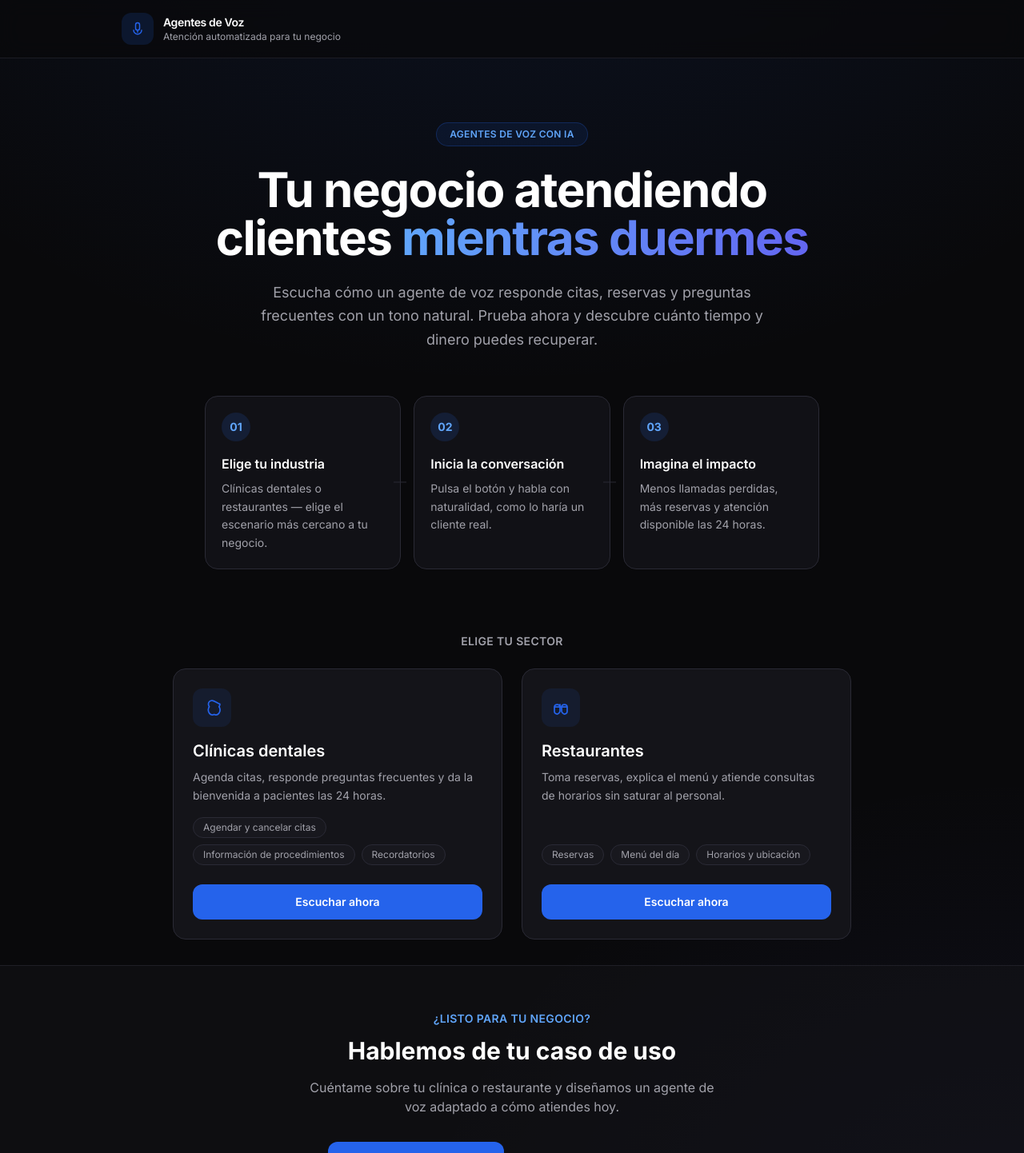
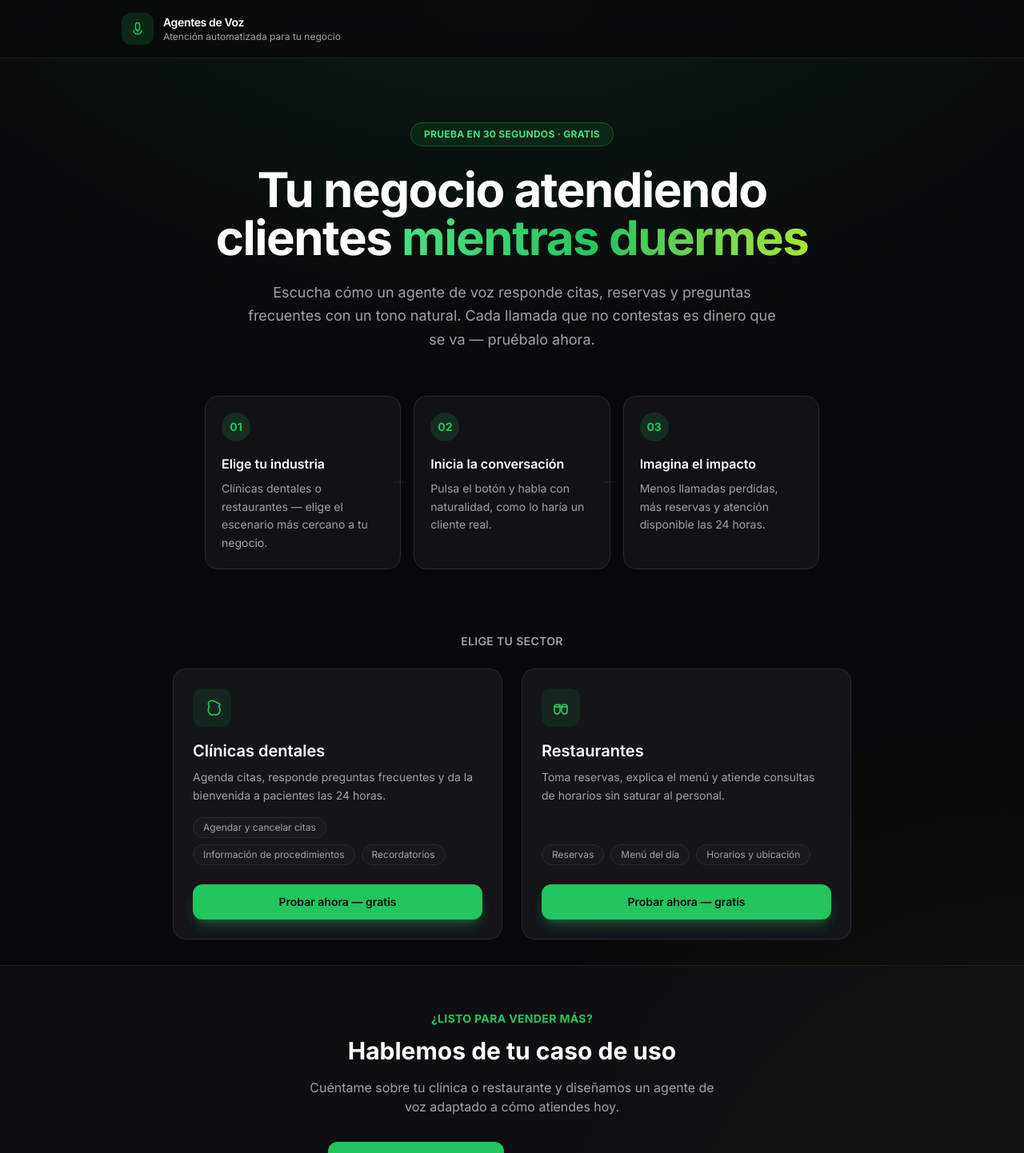
Before and after one commit to suulcoder/demo, a React (Vite) app: page / in a window 1280 px wide. Shown: the top 1442 px of the page at 80% size. Built offline with nearby package versions, Linux system fonts and the light colour scheme.

Commit message:
Apply conversion-focused green palette and sales copy
Use high-contrast green CTAs on dark background with urgency-driven hero and contact messaging.

Co-authored-by: Cursor <cursoragent@cursor.com>

```diff
--- a/src/components/AgentCard.tsx
+++ b/src/components/AgentCard.tsx
@@ -36,7 +36,7 @@ export function AgentCard({ agent, onSelect }: AgentCardProps) {
         disabled={isPlaceholder}
         aria-label={`Escuchar agente para ${agent.title}`}
       >
-        {isPlaceholder ? 'Próximamente' : 'Escuchar ahora'}
+        {isPlaceholder ? 'Próximamente' : 'Probar ahora — gratis'}
       </Button>
     </article>
   )
--- a/src/components/ContactSection.tsx
+++ b/src/components/ContactSection.tsx
@@ -1,7 +1,7 @@
 const CONTACT_EMAIL = 'saul.contreras.agents@gmail.com'
 
 const primaryLinkClass =
-  'inline-flex min-w-[220px] cursor-pointer items-center justify-center gap-2 rounded-xl bg-accent px-5 py-3 text-sm font-semibold text-white transition-colors hover:bg-accent-hover focus-visible:outline-none focus-visible:ring-2 focus-visible:ring-accent/50 focus-visible:ring-offset-2 focus-visible:ring-offset-surface'
+  'inline-flex min-w-[220px] cursor-pointer items-center justify-center gap-2 rounded-xl bg-accent px-5 py-3 text-sm font-bold text-surface shadow-lg shadow-accent/30 transition-all hover:bg-accent-hover hover:shadow-accent/45 focus-visible:outline-none focus-visible:ring-2 focus-visible:ring-accent/50 focus-visible:ring-offset-2 focus-visible:ring-offset-surface'
 
 export function ContactSection() {
   return (
@@ -10,8 +10,8 @@ export function ContactSection() {
       aria-labelledby="contact-heading"
     >
       <div className="mx-auto max-w-2xl text-center">
-        <p className="text-sm font-semibold uppercase tracking-wide text-accent-soft">
-          ¿Listo para tu negocio?
+        <p className="text-sm font-bold uppercase tracking-wide text-accent">
+          ¿Listo para vender más?
         </p>
         <h2 id="contact-heading" className="mt-3 text-2xl font-bold sm:text-3xl">
           Hablemos de tu caso de uso
@@ -30,7 +30,7 @@ export function ContactSection() {
           </a>
           <a
             href={`mailto:${CONTACT_EMAIL}`}
-            className="text-sm text-muted transition-colors hover:text-accent-soft"
+            className="text-sm text-muted transition-colors hover:text-accent"
           >
             {CONTACT_EMAIL}
           </a>
--- a/src/components/Hero.tsx
+++ b/src/components/Hero.tsx
@@ -19,20 +19,20 @@ const STEPS = [
 export function Hero() {
   return (
     <section className="mx-auto max-w-4xl px-6 py-14 text-center sm:py-20">
-      <div className="mb-6 inline-flex items-center gap-2 rounded-full border border-accent/25 bg-accent/10 px-4 py-1.5 text-xs font-semibold uppercase tracking-wide text-accent-soft">
-        Agentes de voz con IA
+      <div className="mb-6 inline-flex items-center gap-2 rounded-full border border-accent/30 bg-accent/10 px-4 py-1.5 text-xs font-bold uppercase tracking-wide text-accent-soft">
+        Prueba en 30 segundos · Gratis
       </div>
 
       <h1 className="text-4xl font-bold tracking-tight sm:text-5xl lg:text-6xl">
         Tu negocio atendiendo clientes{' '}
-        <span className="bg-gradient-to-r from-accent-soft to-highlight bg-clip-text text-transparent">
+        <span className="bg-gradient-to-r from-accent-soft via-accent to-highlight bg-clip-text text-transparent">
           mientras duermes
         </span>
       </h1>
 
       <p className="mx-auto mt-6 max-w-2xl text-lg leading-relaxed text-muted">
         Escucha cómo un agente de voz responde citas, reservas y preguntas frecuentes con un
-        tono natural. Prueba ahora y descubre cuánto tiempo y dinero puedes recuperar.
+        tono natural. Cada llamada que no contestas es dinero que se va — pruébalo ahora.
       </p>
 
       <ol className="mx-auto mt-14 grid max-w-3xl gap-4 text-left sm:grid-cols-3">
@@ -43,11 +43,11 @@ export function Hero() {
           >
             {index < STEPS.length - 1 && (
               <span
-                className="absolute top-1/2 -right-2 hidden h-px w-4 -translate-y-1/2 bg-border sm:block"
+                className="absolute top-1/2 -right-2 hidden h-px w-4 -translate-y-1/2 bg-accent/20 sm:block"
                 aria-hidden="true"
               />
             )}
-            <span className="inline-flex h-9 w-9 items-center justify-center rounded-full bg-accent/15 text-sm font-bold text-accent-soft">
+            <span className="inline-flex h-9 w-9 items-center justify-center rounded-full bg-accent/15 text-sm font-bold text-accent">
               {step.number}
             </span>
             <h2 className="mt-4 text-base font-semibold text-white">{step.title}</h2>
--- a/src/components/ui/Button.tsx
+++ b/src/components/ui/Button.tsx
@@ -8,7 +8,7 @@ interface ButtonProps extends ButtonHTMLAttributes<HTMLButtonElement> {
 
 const variantStyles: Record<ButtonVariant, string> = {
   primary:
-    'bg-accent text-white hover:bg-accent-hover focus-visible:ring-accent/50',
+    'bg-accent font-bold text-surface shadow-lg shadow-accent/30 hover:bg-accent-hover hover:shadow-accent/45 focus-visible:ring-accent/50',
   secondary:
     'border border-border bg-surface-elevated text-white hover:border-accent/40 hover:bg-surface-elevated/80',
   ghost: 'text-muted hover:bg-white/5 hover:text-white',
@@ -21,7 +21,7 @@ export const Button = forwardRef<HTMLButtonElement, ButtonProps>(function Button
   return (
     <button
       ref={ref}
-      className={`inline-flex cursor-pointer items-center justify-center gap-2 rounded-xl px-5 py-3 text-sm font-semibold transition-colors focus-visible:outline-none focus-visible:ring-2 focus-visible:ring-offset-2 focus-visible:ring-offset-surface disabled:cursor-not-allowed disabled:opacity-50 ${variantStyles[variant]} ${className}`}
+      className={`inline-flex cursor-pointer items-center justify-center gap-2 rounded-xl px-5 py-3 text-sm font-semibold transition-all focus-visible:outline-none focus-visible:ring-2 focus-visible:ring-offset-2 focus-visible:ring-offset-surface disabled:cursor-not-allowed disabled:opacity-50 ${variantStyles[variant]} ${className}`}
       {...props}
     >
       {children}
--- a/src/index.css
+++ b/src/index.css
@@ -1,4 +1,12 @@
 @import 'tailwindcss';
+
+/*
+  Paleta orientada a conversión (verde):
+  - Fondo negro: el acento verde destaca al máximo (alto contraste = más clics).
+  - Verde vivo (#22c55e): psicología de "sí / avanzar / dinero / crecimiento".
+  - Lima (#a3e635): urgencia y energía en titulares clave, sin saturar la página.
+  - Uso restringido: solo CTAs, badge, gradiente del hero y números de pasos.
+*/
 
 @theme {
   --font-sans: 'Inter', system-ui, sans-serif;
@@ -7,10 +15,10 @@
   --color-surface-muted: #1c1c24;
   --color-border: #2a2a35;
   --color-muted: #a1a1aa;
-  --color-accent: #2563eb;
-  --color-accent-hover: #1d4ed8;
-  --color-accent-soft: #60a5fa;
-  --color-highlight: #6366f1;
+  --color-accent: #22c55e;
+  --color-accent-hover: #16a34a;
+  --color-accent-soft: #4ade80;
+  --color-highlight: #a3e635;
 }
 
 @layer base {
@@ -21,8 +29,8 @@
   body {
     @apply min-h-screen bg-surface font-sans text-white antialiased;
     background-image:
-      radial-gradient(ellipse 80% 50% at 50% -20%, rgb(37 99 235 / 0.12), transparent),
-      radial-gradient(ellipse 60% 40% at 100% 100%, rgb(99 102 241 / 0.08), transparent);
+      radial-gradient(ellipse 80% 50% at 50% -20%, rgb(34 197 94 / 0.14), transparent),
+      radial-gradient(ellipse 55% 45% at 100% 100%, rgb(163 230 53 / 0.07), transparent);
   }
 
   @media (prefers-reduced-motion: reduce) {
```
Also changed, not shown: public/favicon.svg.
